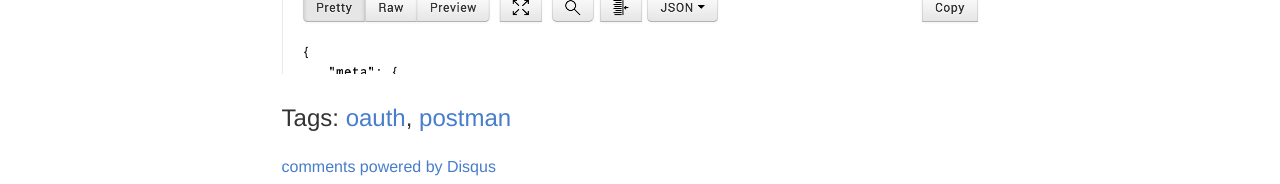
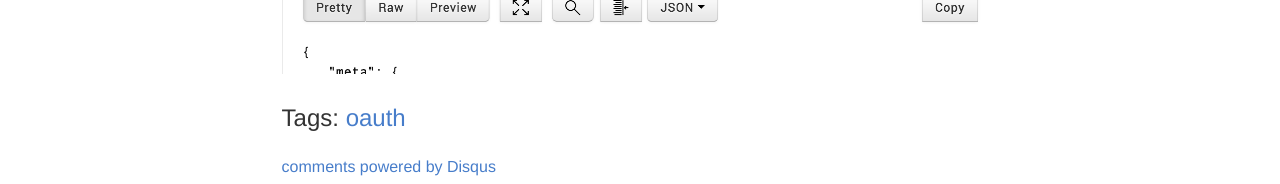
Before and after one commit to bobgilmore/bobgilmore.github.io, a Jekyll site: the page built from _posts/2015-06-12-postman-auth-bearer-header.md, in a window 1280 px wide. Shown: the part 913-1097 px from the top of the page. Built offline with Jekyll 4.4.1, drawn with Linux system fonts in a browser that asks for light colours; comment, search, counter and statistics services are not loaded.

Commit message:
Remove postman tag

```diff
--- a/_posts/2015-06-12-postman-auth-bearer-header.md
+++ b/_posts/2015-06-12-postman-auth-bearer-header.md
@@ -2,7 +2,6 @@
 title: Postman and Authorization Bearer tokens
 tags:
 - oauth
-- postman
 date: 2015-06-12 13:30:00
 layout: post
 ---
```
